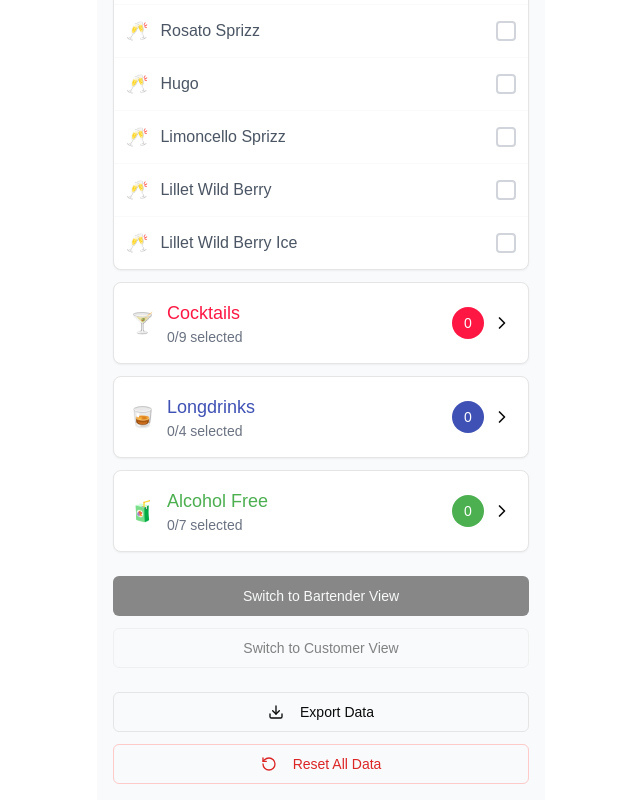
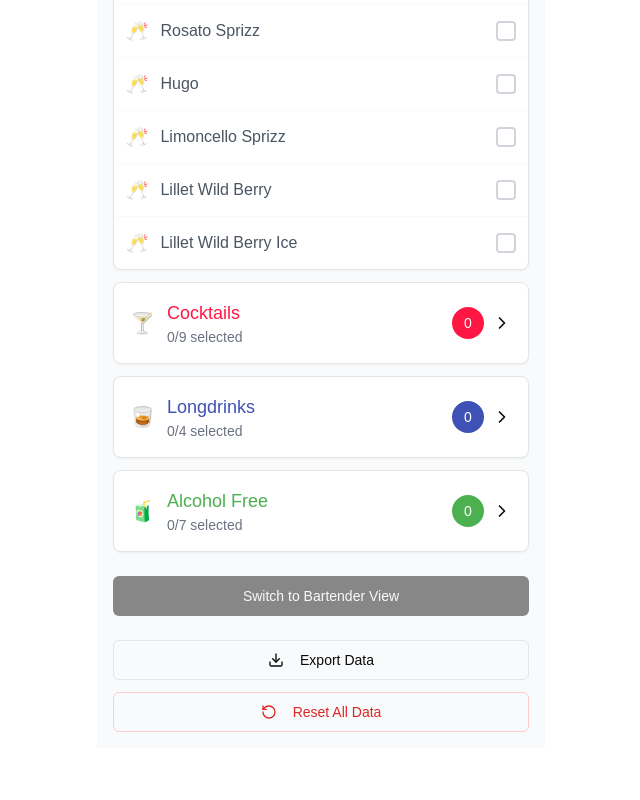
Before and after one commit to JonasHorneber/GetraenkeCounter, a Next.js app: page / in a window 1280 px wide. Shown: the part 368-1168 px from the top of the page, without its empty margins (319-959 px from the left). After the commit the page ends 1116 px from the top, so only its background shows below. Built offline with nearby package versions, Linux system fonts and the light colour scheme.

Commit message:
remove confusing "Switch to Customer View" button
Clarify three-screen workflow and remove illogical button

#VERCEL_SKIP

Co-authored-by: null <122740178+JonasHorneber@users.noreply.github.com>

```diff
--- a/components/admin-screen.tsx
+++ b/components/admin-screen.tsx
@@ -190,18 +190,10 @@ export default function AdminScreen({ beverages, onToggleBeverage, onSwitchRole,
         })}
       </div>
 
-      {/* Role Switch Buttons */}
+      {/* Navigation */}
       <div className="space-y-3 mb-6">
         <Button className="w-full" onClick={() => onSwitchRole("bartender")} disabled={availableBeverages.length === 0}>
           Switch to Bartender View
-        </Button>
-        <Button
-          variant="outline"
-          className="w-full bg-transparent"
-          onClick={() => onSwitchRole("customer")}
-          disabled={availableBeverages.length === 0}
-        >
-          Switch to Customer View
         </Button>
       </div>
 
```
